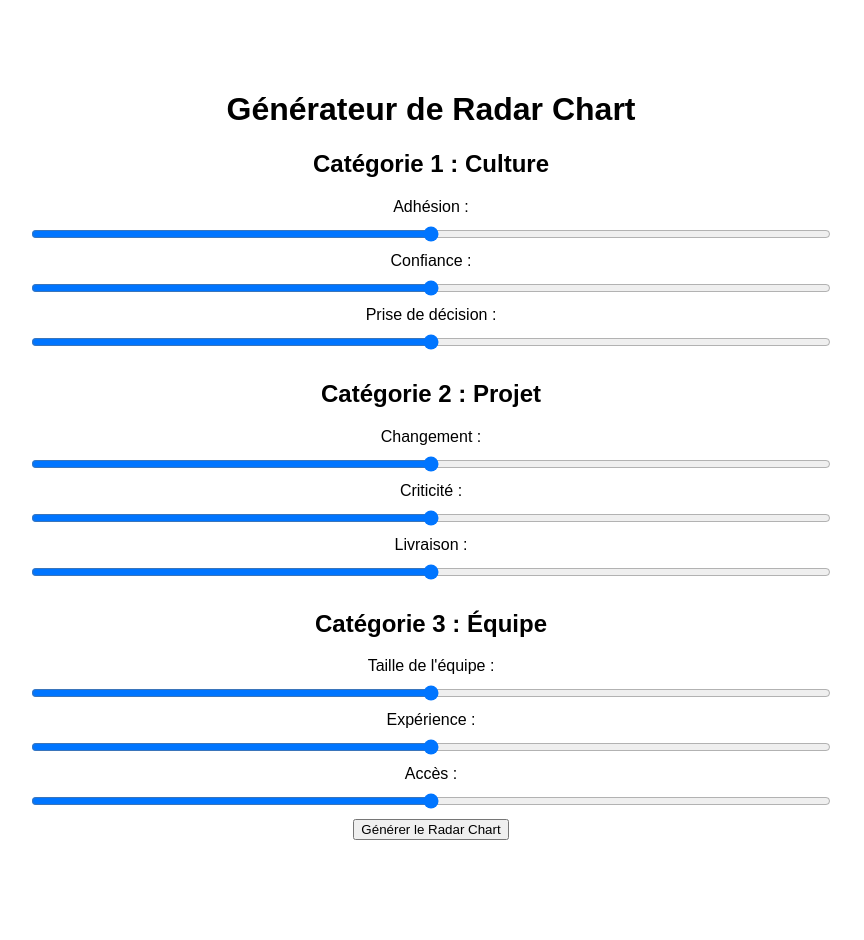
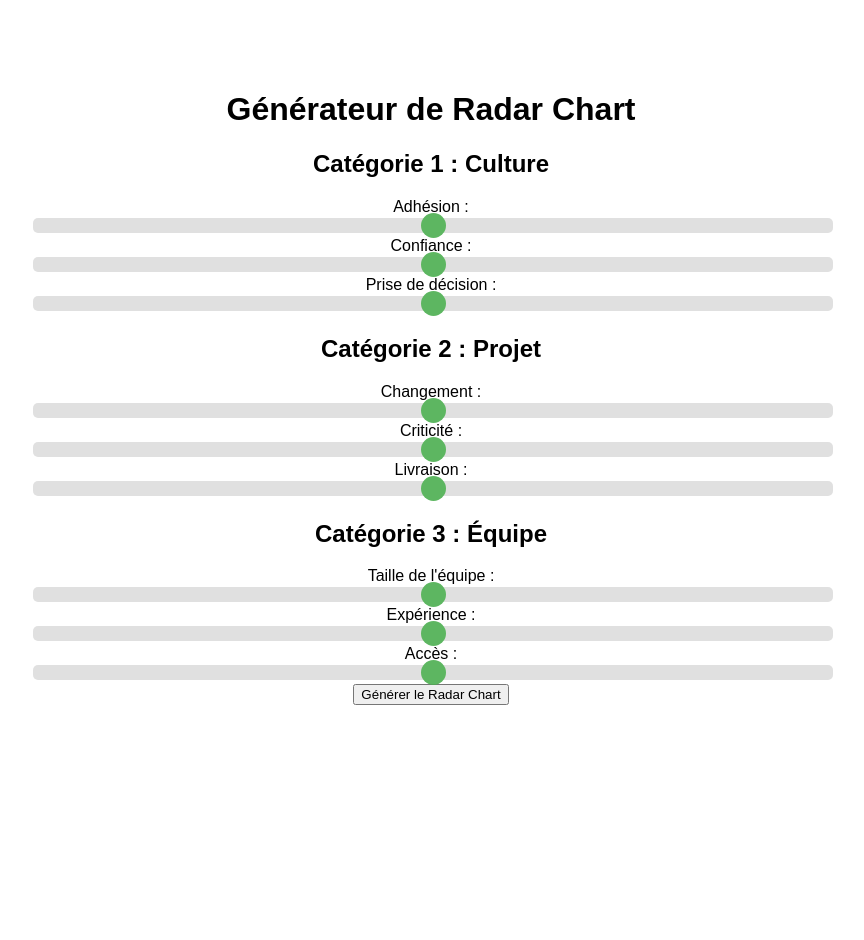
Before and after one commit to Knackie/radar-chart-generator, a Flask app: page / in a window 1280 px wide. Shown: the whole page, without its empty margins (209-1073 px from the left). After the commit the page ends 705 px from the top, so only its background shows below. Run offline with Flask 3, Linux system fonts and the light colour scheme.

Commit message:
Correction de la compatibilité des sliders sur Firefox

```diff
--- a/templates/index.html
+++ b/templates/index.html
@@ -23,8 +23,34 @@
             margin: 10px 0;
         }
         .slider {
+            -webkit-appearance: none;
+            appearance: none;
             width: 100%;
-            margin: 10px 0;
+            height: 15px;
+            background: #ddd;
+            outline: none;
+            opacity: 0.9;
+            transition: opacity .15s ease-in-out;
+            border-radius: 5px;
+        }
+        .slider:hover {
+            opacity: 1;
+        }
+        .slider::-webkit-slider-thumb {
+            -webkit-appearance: none;
+            appearance: none;
+            width: 25px;
+            height: 25px;
+            background: #4CAF50;
+            cursor: pointer;
+            border-radius: 50%;
+        }
+        .slider::-moz-range-thumb {
+            width: 25px;
+            height: 25px;
+            background: #4CAF50;
+            cursor: pointer;
+            border-radius: 50%;
         }
         img {
             margin-top: 20px;
```
